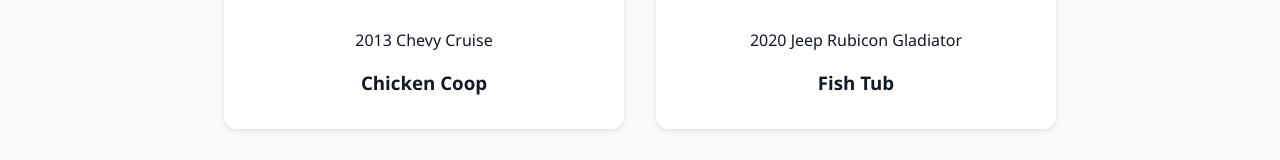
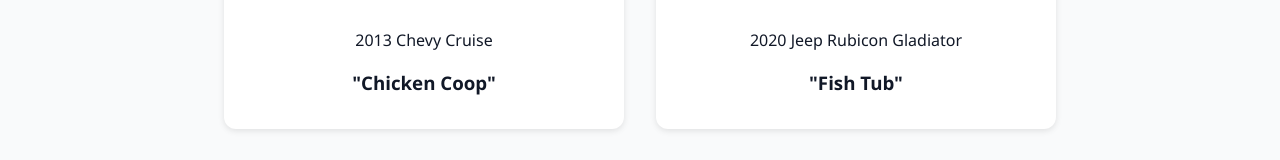
Before and after one commit to cmo7909/OConnorDetailing, a React (Create React App) app in the folder oconnor-detailing/: page /gallery in a window 1280 px wide. Shown: the part 512-672 px from the top of the page. Built offline with nearby package versions, Linux system fonts and the light colour scheme.

Commit message:
small change

```diff
--- a/oconnor-detailing/src/Pages/Gallery.jsx
+++ b/oconnor-detailing/src/Pages/Gallery.jsx
@@ -8,7 +8,7 @@
     year: 2013,
     make: 'Chevy',
     model: 'Cruise',
-    codeName: 'Chicken Coop',
+    codeName: '"Chicken Coop"',
     thumbnail: '/imageGallery/Chickencoop/thumb.jpg',
   },
   {
@@ -16,7 +16,7 @@
     year: 2020,
     make: 'Jeep',
     model: 'Rubicon Gladiator',
-    codeName: 'Fish Tub',
+    codeName: '"Fish Tub"',
     thumbnail: '/imageGallery/Fishtub/thumb.jpeg',
   },
   // Add more as needed
```
